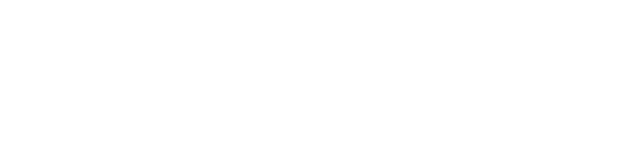
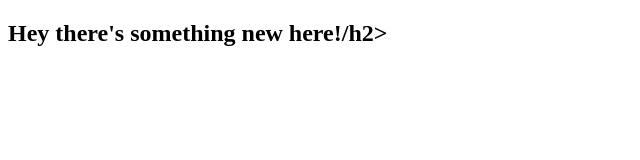
Before and after one commit to Usubudu/fork-test, a plain HTML site: page index.html in a window 1280 px wide. Shown: the whole page, without its empty margins (0-640 px from the left). Drawn offline with Linux system fonts and the light colour scheme.

Commit message:
Update index.html

```diff
--- a/index.html
+++ b/index.html
@@ -7,7 +7,7 @@
   </head>
   <body>
     <header>
-
+      <h2> Hey there's something new here!/h2>
     </header>
 
     <main>
```
